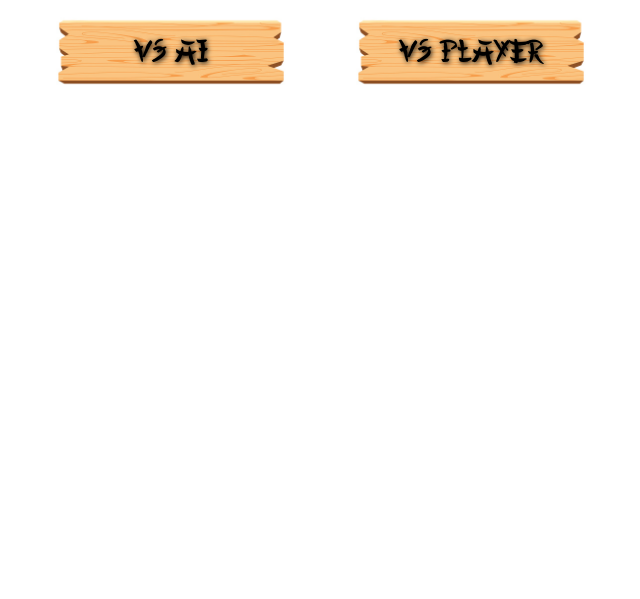
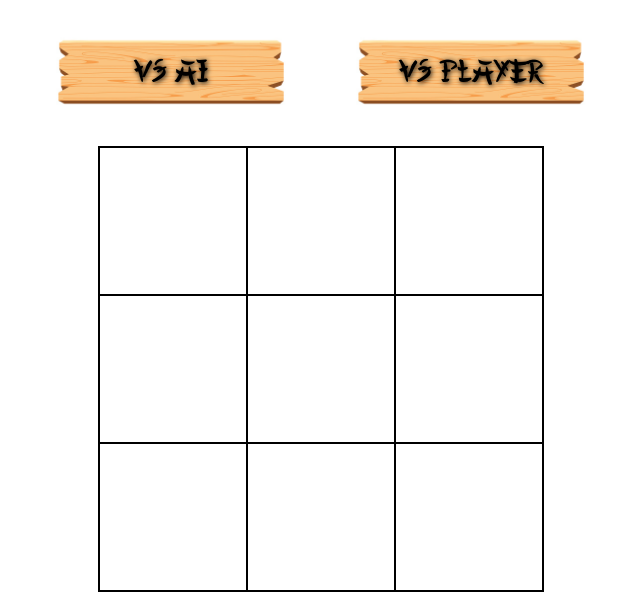
Before and after one commit to oyupanqui/TOP-Tic-Tac-Toe, a plain HTML site: page index.html in a window 1280 px wide. Shown: the part 211-810 px from the top of the page, without its empty margins (319-959 px from the left). Drawn offline with Linux system fonts and the light colour scheme.

Commit message:
created table

```diff
--- a/index.html
+++ b/index.html
@@ -14,5 +14,16 @@
         <button class="btn ai">vs AI</button>
         <button class="btn player">vs Player</button>
     </div>
+    <div class="game-container">
+        <div class="cell 11"></div>
+        <div class="cell 12"></div>
+        <div class="cell 13"></div>
+        <div class="cell 21"></div>
+        <div class="cell 22"></div>
+        <div class="cell 23"></div>
+        <div class="cell 31"></div>
+        <div class="cell 32"></div>
+        <div class="cell 33"></div>
+    </div>
 </body>
 </html>
--- a/styles.css
+++ b/styles.css
@@ -7,7 +7,7 @@ body {
     display: flex;
     align-items: center;
     flex-direction: column;
-    gap: 20px;
+    gap: 40px;
 }
 
 h1 {
@@ -55,3 +55,17 @@ h1 {
 .btn:active {
     transform: scale(1.2);
 }
+
+.game-container {
+    display: grid;
+    grid-template-columns: 1fr 1fr 1fr;
+    grid-template-rows: 1fr 1fr 1fr;
+}
+
+.cell {
+    margin: -1px;
+    box-sizing: border-box;
+    height: 150px;
+    width: 150px;
+    border: 2px solid black;
+}
```
